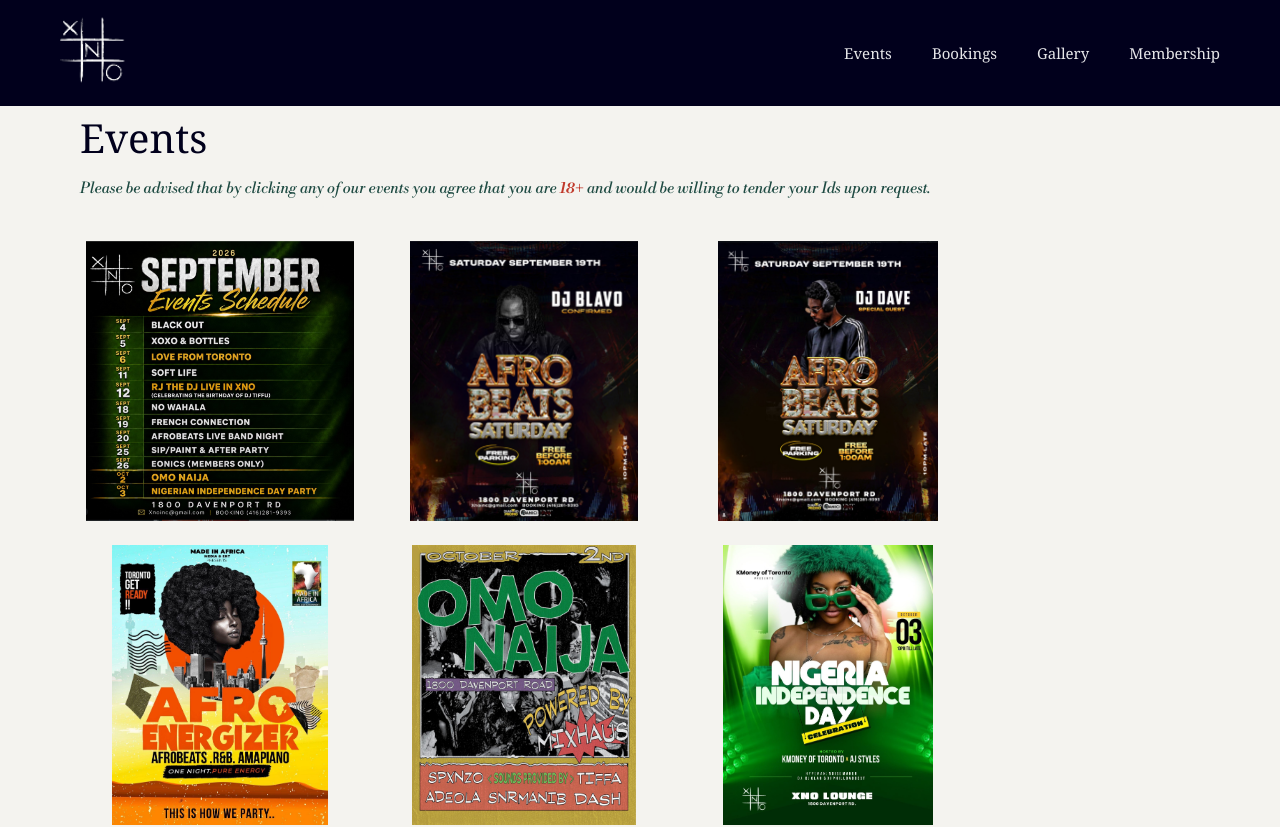
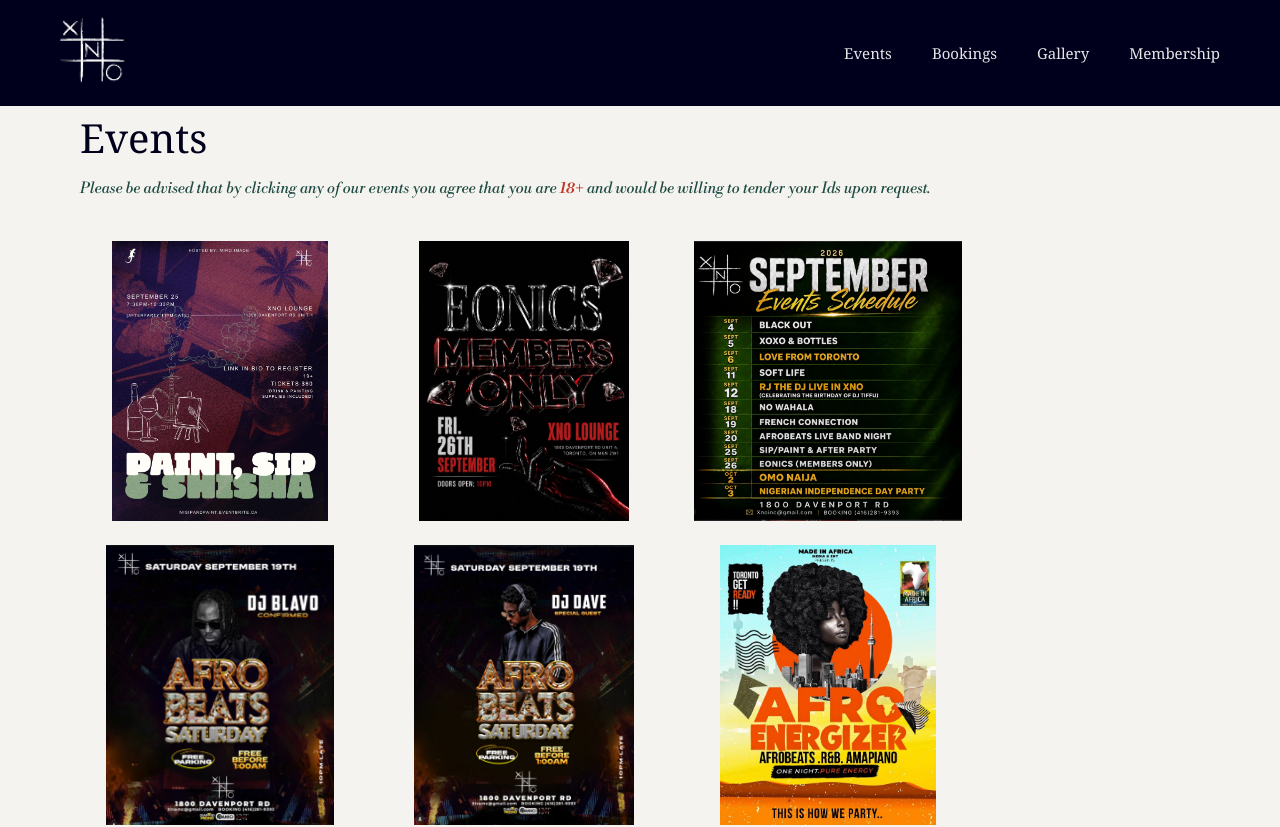
Before and after one commit to Lordrogba247/XNO, a React (Vite) app: page /events in a window 1280 px wide. Shown: the top 827 px of the page. Built offline with nearby package versions, Linux system fonts and the light colour scheme; a web font is replaced by a local one.

Commit message:
new events added

```diff
--- a/src/1Navbar/Eventz/Events.jsx
+++ b/src/1Navbar/Eventz/Events.jsx
@@ -8,6 +8,8 @@
 import event6 from '../../assets/flyer6.jpg'
 import event7 from '../../assets/flyer7.jpg'
 import event8 from '../../assets/flyer8.jpg'
+import Weekend1 from '../../assets/weekend1.jpg'
+import Weekend2 from '../../assets/weekend2.jpg'
 
 
 function EventCard({ img, title, link }) {
@@ -36,6 +38,15 @@
 
 function Events() {
     const events = [
+        {
+            img: Weekend1,
+            title: 'Friday Night Party',
+            link: 'https://www.eventbrite.ca/e/paint-sip-shisha-registration-1998694592329',
+        }, {
+            img: Weekend2,
+            title: 'Friday Night Party',
+            link: '/bookings3',
+        },
         {
             img: fridayNight1,
             title: 'Friday Night Party',
```
Also changed, not shown: src/assets/weekend1.jpg (added), src/assets/weekend2.jpg (added).
